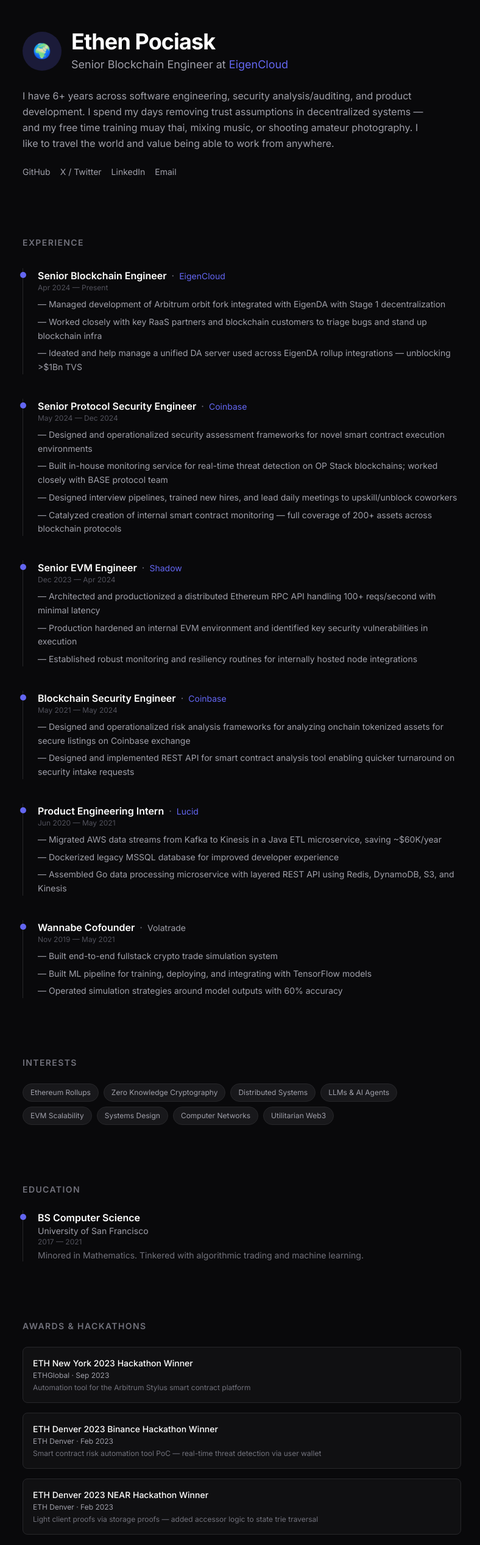
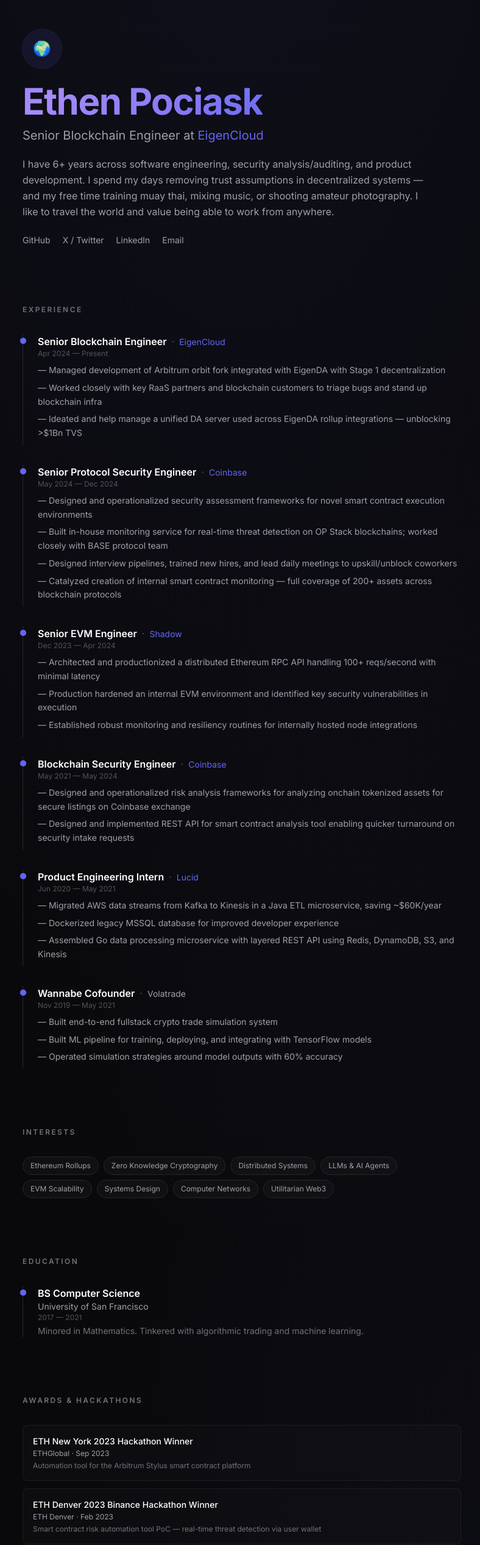
Before and after one commit to ethenotethan/personal-site, a Next.js app: page / in a window 1280 px wide. Shown: the part 80-2614 px from the top of the page at 61% size, without its empty margins (243-1031 px from the left). Built offline with nearby package versions, Linux system fonts and the light colour scheme.

Commit message:
Add Framer Motion animations — scroll reveals, gradient text, timeline effects

```diff
--- a/package.json
+++ b/package.json
@@ -9,6 +9,7 @@
     "lint": "eslint"
   },
   "dependencies": {
+    "framer-motion": "^12.40.0",
     "next": "16.2.9",
     "react": "19.2.4",
     "react-dom": "19.2.4"
--- /dev/null
+++ b/pnpm-workspace.yaml
@@ -0,0 +1,3 @@
+allowBuilds:
+  sharp: set this to true or false
+  unrs-resolver: set this to true or false
--- a/src/app/globals.css
+++ b/src/app/globals.css
@@ -3,6 +3,7 @@
 @theme {
   --color-brand: #6366f1;
   --color-brand-dim: #4f46e5;
+  --color-brand-glow: #818cf8;
 }
 
 html {
@@ -12,9 +13,59 @@
 body {
   -webkit-font-smoothing: antialiased;
   -moz-osx-font-smoothing: grayscale;
+  background: #09090b;
+  background-image:
+    radial-gradient(ellipse 80% 80% at 50% -20%, rgba(99, 102, 241, 0.08), transparent),
+    radial-gradient(ellipse 60% 60% at 80% 80%, rgba(99, 102, 241, 0.04), transparent);
 }
 
 ::selection {
   background: var(--color-brand);
   color: white;
 }
+
+/* Grid pattern overlay */
+body::before {
+  content: "";
+  position: fixed;
+  inset: 0;
+  z-index: 0;
+  pointer-events: none;
+  background-image:
+    linear-gradient(rgba(255, 255, 255, 0.015) 1px, transparent 1px),
+    linear-gradient(90deg, rgba(255, 255, 255, 0.015) 1px, transparent 1px);
+  background-size: 64px 64px;
+  mask-image: radial-gradient(ellipse 60% 60% at 50% 0%, black 20%, transparent 70%);
+}
+
+/* Animated border for cards */
+@keyframes border-glow {
+  0%, 100% { border-color: rgba(99, 102, 241, 0.2); }
+  50% { border-color: rgba(99, 102, 241, 0.5); }
+}
+
+/* Gradient text animation */
+@keyframes gradient-shift {
+  0% { background-position: 0% 50%; }
+  50% { background-position: 100% 50%; }
+  100% { background-position: 0% 50%; }
+}
+
+.gradient-text {
+  background: linear-gradient(135deg, #6366f1, #a78bfa, #6366f1);
+  background-size: 200% 200%;
+  animation: gradient-shift 4s ease infinite;
+  -webkit-background-clip: text;
+  -webkit-text-fill-color: transparent;
+  background-clip: text;
+}
+
+/* Pulsing dot for timeline */
+@keyframes pulse-dot {
+  0%, 100% { box-shadow: 0 0 0 0 rgba(99, 102, 241, 0.4); }
+  50% { box-shadow: 0 0 0 8px rgba(99, 102, 241, 0); }
+}
+
+.timeline-dot {
+  animation: pulse-dot 3s ease-in-out infinite;
+}
--- a/src/app/page.tsx
+++ b/src/app/page.tsx
@@ -1,6 +1,7 @@
 "use client";
 
-import { useState } from "react";
+import { useState, useRef } from "react";
+import { motion, useInView, AnimatePresence, type Variants } from "framer-motion";
 
 const experiences = [
   {
@@ -124,154 +125,267 @@
 const links = {
   github: "https://github.com/ethenotethan",
   twitter: "https://x.com/ethen_not_ethan",
-  linkedin:
-    "https://www.linkedin.com/in/ethen-p-5bb640148",
+  linkedin: "https://www.linkedin.com/in/ethen-p-5bb640148",
   email: "mailto:ethenpo@gmail.com",
 };
+
+const fadeIn: Variants = {
+  hidden: { opacity: 0, y: 24 },
+  visible: { opacity: 1, y: 0, transition: { duration: 0.5, ease: [0.25, 0.1, 0.25, 1] } },
+};
+
+const stagger: Variants = {
+  hidden: {},
+  visible: { transition: { staggerChildren: 0.1 } },
+};
+
+function SectionHeading({ children }: { children: React.ReactNode }) {
+  return (
+    <motion.h2
+      variants={fadeIn}
+      className="mb-8 text-xs font-semibold uppercase tracking-[0.2em] text-zinc-500"
+    >
+      {children}
+    </motion.h2>
+  );
+}
+
+function Reveal({ children, className }: { children: React.ReactNode; className?: string }) {
+  const ref = useRef(null);
+  const inView = useInView(ref, { once: true, margin: "-80px" });
+  return (
+    <motion.div
+      ref={ref}
+      variants={fadeIn}
+      initial="hidden"
+      animate={inView ? "visible" : "hidden"}
+      className={className}
+    >
+      {children}
+    </motion.div>
+  );
+}
+
+function TimelineItem({
+  title,
+  company,
+  url,
+  start,
+  end,
+  points,
+  index,
+}: {
+  title: string;
+  company: string;
+  url?: string;
+  start: string;
+  end: string;
+  points: string[];
+  index: number;
+}) {
+  const ref = useRef(null);
+  const inView = useInView(ref, { once: true, margin: "-60px" });
+  return (
+    <motion.div
+      ref={ref}
+      initial={{ opacity: 0, x: -20 }}
+      animate={inView ? { opacity: 1, x: 0 } : {}}
+      transition={{ duration: 0.4, delay: index * 0.08, ease: "easeOut" }}
+      className="relative border-l border-zinc-800 pl-6 pb-2 group"
+    >
+      <div className="absolute -left-[5px] top-1.5 h-2.5 w-2.5 rounded-full bg-brand timeline-dot group-hover:bg-brand-glow transition-colors" />
+      <div className="flex flex-wrap items-baseline gap-x-2 gap-y-1">
+        <h3 className="font-semibold text-white text-sm md:text-base">{title}</h3>
+        <span className="text-zinc-600">·</span>
+        {url ? (
+          <a
+            href={url}
+            className="text-brand hover:text-brand-glow transition-colors text-sm"
+            target="_blank"
+            rel="noopener"
+          >
+            {company}
+          </a>
+        ) : (
+          <span className="text-zinc-400 text-sm">{company}</span>
+        )}
+      </div>
+      <p className="mb-2 text-xs text-zinc-600">{start} — {end}</p>
+      <ul className="space-y-1.5">
+        {points.map((point, j) => (
+          <li key={j} className="text-sm leading-relaxed text-zinc-400">
+            — {point}
+          </li>
+        ))}
+      </ul>
+    </motion.div>
+  );
+}
 
 export default function Home() {
   const [showAllAwards, setShowAllAwards] = useState(false);
   const visibleAwards = showAllAwards ? awards : awards.slice(0, 3);
 
+  const heroRef = useRef(null);
+  const heroInView = useInView(heroRef, { once: true });
+
   return (
-    <div className="mx-auto max-w-3xl px-6 py-20 md:py-32">
+    <div className="relative z-10 mx-auto max-w-3xl px-6 py-20 md:py-32">
       {/* Hero */}
-      <section className="mb-24">
-        <div className="mb-6 flex items-center gap-4">
-          <div className="flex h-16 w-16 items-center justify-center rounded-full bg-brand/20 text-2xl">
+      <motion.section
+        ref={heroRef}
+        initial={{ opacity: 0, y: 30 }}
+        animate={{ opacity: 1, y: 0 }}
+        transition={{ duration: 0.7, ease: "easeOut" }}
+        className="mb-24"
+      >
+        <motion.div
+          initial={{ scale: 0.8, opacity: 0 }}
+          animate={{ scale: 1, opacity: 1 }}
+          transition={{ duration: 0.5, delay: 0.1, ease: "easeOut" }}
+          className="mb-6 flex h-16 w-16 items-center justify-center rounded-full bg-brand/10 ring-1 ring-brand/20 text-2xl"
+        >
           🌍
-          </div>
-          <div>
-            <h1 className="text-3xl font-bold tracking-tight text-white md:text-4xl">
-              Ethen Pociask
-            </h1>
-            <p className="mt-1 text-lg text-zinc-400">
+        </motion.div>
+        <motion.h1
+          initial={{ opacity: 0, y: 10 }}
+          animate={{ opacity: 1, y: 0 }}
+          transition={{ duration: 0.5, delay: 0.2 }}
+          className="text-4xl font-bold tracking-tight text-white md:text-5xl lg:text-6xl"
+        >
+          <span className="gradient-text">Ethen Pociask</span>
+        </motion.h1>
+        <motion.p
+          initial={{ opacity: 0, y: 10 }}
+          animate={{ opacity: 1, y: 0 }}
+          transition={{ duration: 0.5, delay: 0.35 }}
+          className="mt-3 text-lg text-zinc-400 md:text-xl"
+        >
           Senior Blockchain Engineer at{" "}
           <a
             href="https://www.eigencloud.xyz/"
-                className="text-brand hover:underline"
+            className="text-brand hover:text-brand-glow transition-colors"
             target="_blank"
+            rel="noopener"
           >
             EigenCloud
           </a>
-            </p>
-          </div>
-        </div>
+        </motion.p>
 
-        <p className="max-w-2xl text-base leading-relaxed text-zinc-400">
-          I have 6+ years across software engineering, security
-          analysis/auditing, and product development. I spend my days removing
-          trust assumptions in decentralized systems — and my free time training
-          muay thai, mixing music, or shooting amateur photography. I like to
-          travel the world and value being able to work from anywhere.
-        </p>
+        <motion.p
+          initial={{ opacity: 0, y: 10 }}
+          animate={{ opacity: 1, y: 0 }}
+          transition={{ duration: 0.5, delay: 0.45 }}
+          className="mt-5 max-w-2xl text-base leading-relaxed text-zinc-400"
+        >
+          I have 6+ years across software engineering, security analysis/auditing,
+          and product development. I spend my days removing trust assumptions in
+          decentralized systems — and my free time training muay thai, mixing music,
+          or shooting amateur photography. I like to travel the world and value being
+          able to work from anywhere.
+        </motion.p>
 
-        {/* Links */}
-        <div className="mt-6 flex gap-4 text-sm">
-          <a href={links.github} className="text-zinc-400 hover:text-white transition-colors" target="_blank">
-            GitHub
-          </a>
-          <a href={links.twitter} className="text-zinc-400 hover:text-white transition-colors" target="_blank">
-            X / Twitter
-          </a>
-          <a href={links.linkedin} className="text-zinc-400 hover:text-white transition-colors" target="_blank">
-            LinkedIn
-          </a>
-          <a href={links.email} className="text-zinc-400 hover:text-white transition-colors">
-            Email
-          </a>
-        </div>
-      </section>
+        <motion.div
+          initial={{ opacity: 0, y: 10 }}
+          animate={{ opacity: 1, y: 0 }}
+          transition={{ duration: 0.5, delay: 0.55 }}
+          className="mt-6 flex gap-5 text-sm"
+        >
+          {[
+            { label: "GitHub", href: links.github },
+            { label: "X / Twitter", href: links.twitter },
+            { label: "LinkedIn", href: links.linkedin },
+            { label: "Email", href: links.email },
+          ].map((link, i) => (
+            <motion.a
+              key={link.label}
+              href={link.href}
+              target={link.label !== "Email" ? "_blank" : undefined}
+              rel={link.label !== "Email" ? "noopener" : undefined}
+              className="text-zinc-400 hover:text-white transition-colors relative after:absolute after:bottom-0 after:left-0 after:h-px after:w-0 after:bg-brand hover:after:w-full after:transition-all"
+              whileHover={{ scale: 1.05 }}
+              whileTap={{ scale: 0.95 }}
+            >
+              {link.label}
+            </motion.a>
+          ))}
+        </motion.div>
+      </motion.section>
 
       {/* Experience */}
-      <section className="mb-24">
-        <h2 className="mb-8 text-sm font-semibold uppercase tracking-widest text-zinc-500">
-          Experience
-        </h2>
-        <div className="space-y-10">
+      <motion.section
+        variants={stagger}
+        initial="hidden"
+        whileInView="visible"
+        viewport={{ once: true, margin: "-80px" }}
+        className="mb-24"
+      >
+        <SectionHeading>Experience</SectionHeading>
+        <div className="space-y-8">
           {experiences.map((exp, i) => (
-            <div key={i} className="relative border-l border-zinc-800 pl-6">
-              <div className="absolute -left-[5px] top-1.5 h-2.5 w-2.5 rounded-full bg-brand" />
-              <div className="flex flex-wrap items-baseline gap-x-2 gap-y-1">
-                <h3 className="font-semibold text-white">{exp.title}</h3>
-                <span className="text-zinc-500">·</span>
-                {exp.url ? (
-                  <a
-                    href={exp.url}
-                    className="text-brand hover:underline text-sm"
-                    target="_blank"
-                  >
-                    {exp.company}
-                  </a>
-                ) : (
-                  <span className="text-zinc-400 text-sm">{exp.company}</span>
-                )}
-              </div>
-              <p className="mb-2 text-xs text-zinc-600">
-                {exp.start} — {exp.end}
-              </p>
-              <ul className="space-y-1.5">
-                {exp.points.map((point, j) => (
-                  <li
-                    key={j}
-                    className="text-sm leading-relaxed text-zinc-400"
-                  >
-                    — {point}
-                  </li>
-                ))}
-              </ul>
-            </div>
+            <TimelineItem key={i} {...exp} index={i} />
           ))}
         </div>
-      </section>
+      </motion.section>
 
       {/* Interests */}
-      <section className="mb-24">
-        <h2 className="mb-6 text-sm font-semibold uppercase tracking-widest text-zinc-500">
-          Interests
-        </h2>
+      <motion.section
+        variants={stagger}
+        initial="hidden"
+        whileInView="visible"
+        viewport={{ once: true, margin: "-80px" }}
+        className="mb-24"
+      >
+        <SectionHeading>Interests</SectionHeading>
         <div className="flex flex-wrap gap-2">
           {interests.map((interest) => (
-            <span
+            <motion.span
               key={interest}
-              className="rounded-full border border-zinc-800 bg-zinc-900 px-3 py-1.5 text-xs text-zinc-400"
+              variants={fadeIn}
+              whileHover={{ scale: 1.05, borderColor: "rgba(99, 102, 241, 0.5)", backgroundColor: "rgba(99, 102, 241, 0.1)" }}
+              className="cursor-default rounded-full border border-zinc-800 bg-zinc-900/50 px-3 py-1.5 text-xs text-zinc-400 transition-colors"
             >
               {interest}
-            </span>
+            </motion.span>
           ))}
         </div>
-      </section>
+      </motion.section>
 
       {/* Education */}
-      <section className="mb-24">
-        <h2 className="mb-6 text-sm font-semibold uppercase tracking-widest text-zinc-500">
-          Education
-        </h2>
+      <Reveal className="mb-24">
+        <SectionHeading>Education</SectionHeading>
         <div className="relative border-l border-zinc-800 pl-6">
-          <div className="absolute -left-[5px] top-1.5 h-2.5 w-2.5 rounded-full bg-brand" />
-          <h3 className="font-semibold text-white">
-            BS Computer Science
-          </h3>
-          <p className="text-sm text-zinc-400">
-            University of San Francisco
-          </p>
+          <div className="absolute -left-[5px] top-1.5 h-2.5 w-2.5 rounded-full bg-brand timeline-dot" />
+          <h3 className="font-semibold text-white">BS Computer Science</h3>
+          <p className="text-sm text-zinc-400">University of San Francisco</p>
           <p className="text-xs text-zinc-600">2017 — 2021</p>
           <p className="mt-1 text-sm text-zinc-500">
             Minored in Mathematics. Tinkered with algorithmic trading and machine learning.
           </p>
         </div>
-      </section>
+      </Reveal>
 
       {/* Awards */}
-      <section className="mb-24">
-        <h2 className="mb-6 text-sm font-semibold uppercase tracking-widest text-zinc-500">
-          Awards & Hackathons
-        </h2>
-        <div className="space-y-4">
+      <motion.section
+        variants={stagger}
+        initial="hidden"
+        whileInView="visible"
+        viewport={{ once: true, margin: "-80px" }}
+        className="mb-24"
+      >
+        <SectionHeading>Awards & Hackathons</SectionHeading>
+        <div className="space-y-3">
+          <AnimatePresence mode="popLayout">
             {visibleAwards.map((award, i) => (
-            <div
-              key={i}
-              className="rounded-lg border border-zinc-800 bg-zinc-900/50 p-4"
+              <motion.div
+                key={award.title}
+                variants={fadeIn}
+                layout
+                initial={{ opacity: 0, y: 12 }}
+                animate={{ opacity: 1, y: 0 }}
+                exit={{ opacity: 0, height: 0, marginBottom: 0 }}
+                whileHover={{ borderColor: "rgba(99, 102, 241, 0.3)", scale: 1.01 }}
+                className="rounded-lg border border-zinc-800/60 bg-zinc-900/30 p-4 transition-colors cursor-default"
               >
                 <div className="flex items-start justify-between gap-4">
                   <div>
@@ -281,6 +395,7 @@
                           href={award.url}
                           className="hover:text-brand transition-colors"
                           target="_blank"
+                          rel="noopener"
                         >
                           {award.title}
                         </a>
@@ -294,71 +409,81 @@
                     <p className="text-xs text-zinc-500 mt-1">{award.detail}</p>
                   </div>
                 </div>
-            </div>
+              </motion.div>
             ))}
+          </AnimatePresence>
         </div>
         {awards.length > 3 && (
-          <button
+          <motion.button
             onClick={() => setShowAllAwards(!showAllAwards)}
-            className="mt-4 text-xs text-brand hover:text-brand-dim transition-colors"
+            className="mt-4 text-xs text-brand hover:text-brand-glow transition-colors"
+            whileHover={{ x: 3 }}
+            whileTap={{ scale: 0.95 }}
           >
-            {showAllAwards ? "Show less" : `Show all ${awards.length} awards`}
-          </button>
+            {showAllAwards ? "Show less ↑" : `Show all ${awards.length} awards →`}
+          </motion.button>
         )}
-      </section>
+      </motion.section>
 
       {/* Hobbies */}
-      <section className="mb-24">
-        <h2 className="mb-6 text-sm font-semibold uppercase tracking-widest text-zinc-500">
-          Hobbies
-        </h2>
-        <p className="text-sm leading-relaxed text-zinc-400 mb-6">
+      <motion.section
+        variants={stagger}
+        initial="hidden"
+        whileInView="visible"
+        viewport={{ once: true, margin: "-80px" }}
+        className="mb-24"
+      >
+        <SectionHeading>Hobbies</SectionHeading>
+        <motion.p variants={fadeIn} className="text-sm leading-relaxed text-zinc-400 mb-6">
           Work-life balance is hard — creative outlets are a great means to decompress and connect with others.
-        </p>
-
+        </motion.p>
         <div className="space-y-6">
-          <div>
-            <h3 className="font-medium text-white text-sm mb-2">
-              🎵 Mixing Music
-            </h3>
+          <motion.div variants={fadeIn} className="rounded-lg border border-zinc-800/60 bg-zinc-900/30 p-5">
+            <h3 className="font-medium text-white text-sm mb-2">🎵 Mixing Music</h3>
             <p className="text-sm text-zinc-500">
-              I like to mix music sometimes (preferably from a quiet bedroom).
-              Was an unknown{" "}
-              <a href="https://soundcloud.com/ethen-pociask" className="text-brand hover:underline" target="_blank">
+              I like to mix music sometimes (preferably from a quiet bedroom). Was an unknown{" "}
+              <a href="https://soundcloud.com/ethen-pociask" className="text-brand hover:text-brand-glow transition-colors" target="_blank" rel="noopener">
                 SoundCloud
               </a>{" "}
               artist for a few years. Genres include drum and bass, house, and hip-hop.
             </p>
+          </motion.div>
+          <motion.div variants={fadeIn} className="rounded-lg border border-zinc-800/60 bg-zinc-900/30 p-5">
+            <h3 className="font-medium text-white text-sm mb-2">🥊 Muay Thai</h3>
+            <p className="text-sm text-zinc-500">
+              Started training in 2022 for fitness and self-defense. Trained in San
+              Francisco, New York, and now in Chiang Mai, Thailand. Mix of traditional
+              and modern styles.
+            </p>
+          </motion.div>
         </div>
-          <div>
-            <h3 className="font-medium text-white text-sm mb-2">
-              🥊 Muay Thai
-            </h3>
-            <p className="text-sm text-zinc-500">
-              Started training in 2022 for fitness and self-defense. Trained in San Francisco, New York, and now in Chiang Mai, Thailand.
-              Mix of traditional and modern styles.
-            </p>
-          </div>
-        </div>
-      </section>
+      </motion.section>
 
       {/* Contact */}
-      <section>
-        <h2 className="mb-6 text-sm font-semibold uppercase tracking-widest text-zinc-500">
-          Contact
-        </h2>
+      <motion.section
+        initial={{ opacity: 0 }}
+        whileInView={{ opacity: 1 }}
+        viewport={{ once: true }}
+        transition={{ duration: 0.5 }}
+      >
+        <SectionHeading>Contact</SectionHeading>
         <p className="text-sm text-zinc-400">
           Feel free to reach out for business inquiries or just to chat.{" "}
-          <a href={links.email} className="text-brand hover:underline">
+          <a href={links.email} className="text-brand hover:text-brand-glow transition-colors">
             ethenpo@gmail.com
           </a>
         </p>
-      </section>
+      </motion.section>
 
       {/* Footer */}
-      <footer className="mt-24 border-t border-zinc-800 pt-8 text-center text-xs text-zinc-600">
+      <motion.footer
+        initial={{ opacity: 0 }}
+        whileInView={{ opacity: 1 }}
+        viewport={{ once: true }}
+        className="mt-24 border-t border-zinc-800/50 pt-8 text-center text-xs text-zinc-600"
+      >
         © {new Date().getFullYear()} Ethen Pociask
-      </footer>
+      </motion.footer>
     </div>
   );
 }
```
Also changed, not shown: 23 other files (tests, documents, lock files or other folders). Lines whose indentation alone changed are shown as unchanged.
